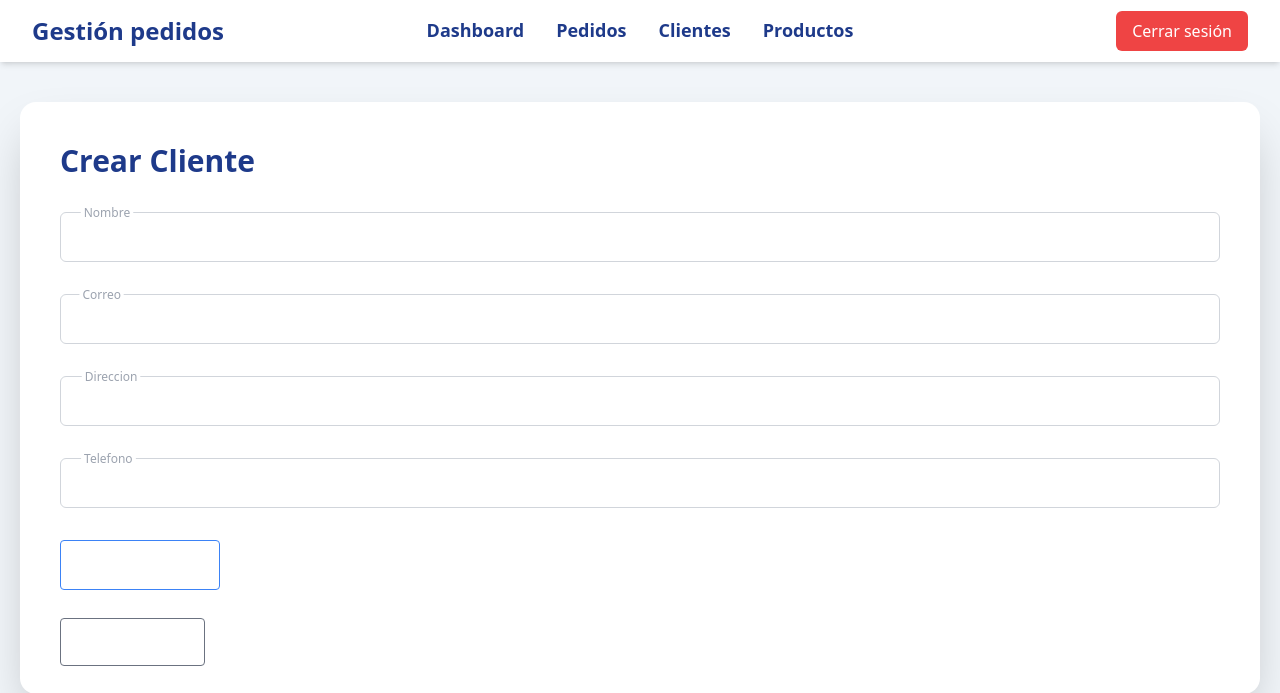
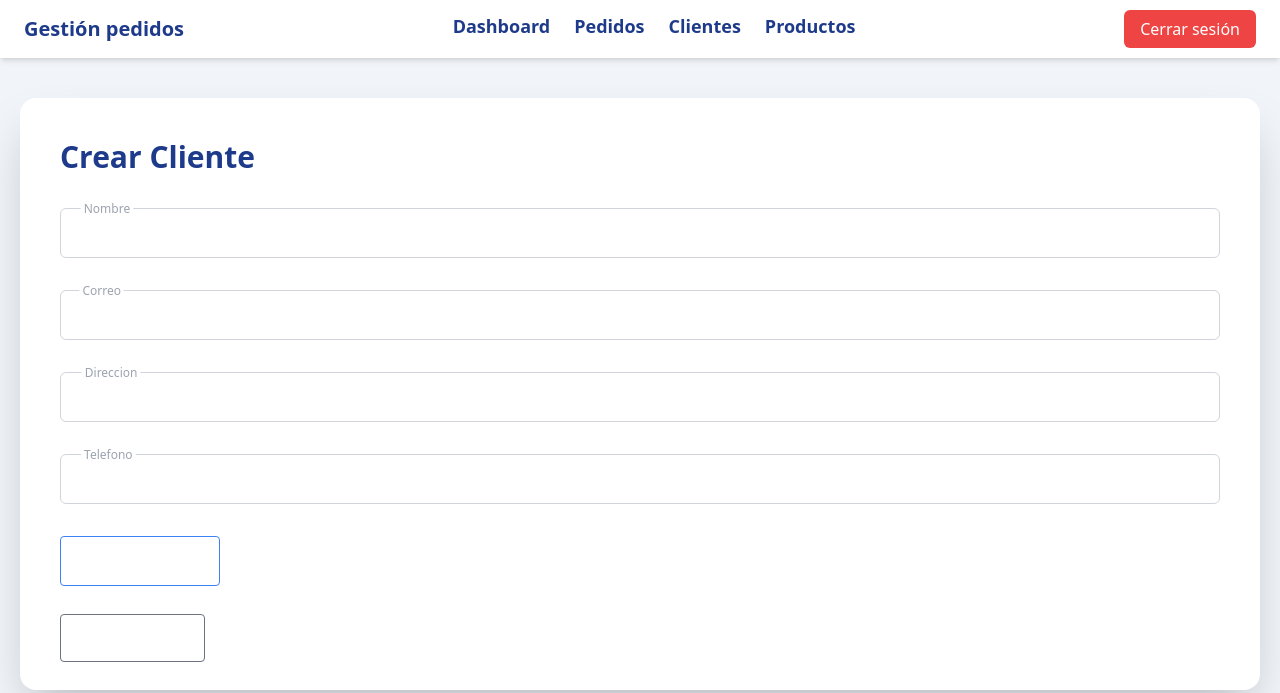
Before and after one commit to LechugaCuantica/gestion_pedidos_v4_jwt, a Django app: template clientes/templates/clientes/crear_cliente.html in a window 1280 px wide. Shown: the top 693 px of the page. Run offline with Django 5.2, Linux system fonts and the light colour scheme; the template is opened without the code that fills it: values that come from a table or form of the project are taken from there, others are empty; some libraries are stand-ins or nearby versions.

Commit message:
Update navbar.html

```diff
--- a/templates/navbar.html
+++ b/templates/navbar.html
@@ -1,23 +1,68 @@
-    <nav class="header sticky top-0 bg-white shadow-md flex items-center justify-between px-8 py-02 z-100">
-        <h1 class="w-3/12 text-2xl font-bold">
-            <a href="{% url "dashboard" %}" class="h-6 w-auto hover:text-blue-500 text-blue-900 duration-200">
+<nav class="sticky top-0 bg-white shadow-md z-50">
+  <div class="flex items-center justify-between px-6 py-3">
+
+    <!-- Logo -->
+    <h1 class="text-xl font-bold">
+      <a href="{% url 'dashboard' %}" class="text-blue-900 hover:text-blue-500 duration-200">
         Gestión pedidos
       </a>
     </h1>
 
-        <nav class="nav font-semibold text-lg">
-            <div class="flex items-center">
-                <a class="p-4 border-b-2  {% if request.resolver_match.url_name == 'dashboard' %} border-blue-500 border-opacity-100 text-blue-500 {% else %} border-transparent hover:border-blue-500 border-opacity-0 hover:border-opacity-100 hover:text-blue-500 text-blue-900 {% endif %} duration-200 cursor-pointer" href="{% url "dashboard" %}">Dashboard</a>
-                <a class="p-4 border-b-2  {% if request.resolver_match.url_name == 'listar_pedidos' %} border-blue-500 border-opacity-100 text-blue-500 {% else %} border-transparent hover:border-blue-500 border-opacity-0 hover:border-opacity-100 hover:text-blue-500 text-blue-900 {% endif %} duration-200 cursor-pointer" href="{% url "listar_pedidos" %}">Pedidos</a>
-                <a class="p-4 border-b-2  {% if request.resolver_match.url_name == 'listar_clientes' %} border-blue-500 border-opacity-100 text-blue-500 {% else %} border-transparent hover:border-blue-500 border-opacity-0 hover:border-opacity-100 hover:text-blue-500 text-blue-900 {% endif %} duration-200 cursor-pointer" href="{% url "listar_clientes" %}">Clientes</a>
-                <a class="p-4 border-b-2  {% if request.resolver_match.url_name == 'listar_productos' %} border-blue-500 border-opacity-100 text-blue-500 {% else %} border-transparent hover:border-blue-500 border-opacity-0 hover:border-opacity-100 hover:text-blue-500 text-blue-900 {% endif %} duration-200 cursor-pointer" href="{% url "listar_productos" %}">Productos</a>
+    <!-- Botón hamburguesa (mobile) -->
+    <button id="menu-btn" class="block md:hidden text-blue-900 focus:outline-none">
+      ☰
+    </button>
+
+    <!-- Menú desktop -->
+    <div class="hidden md:flex items-center space-x-6 font-semibold text-lg">
+      <a class="pb-1 border-b-2 {% if request.resolver_match.url_name == 'dashboard' %} border-blue-500 text-blue-500 {% else %} border-transparent hover:border-blue-500 hover:text-blue-500 text-blue-900 {% endif %} duration-200"
+         href="{% url 'dashboard' %}">Dashboard</a>
+
+      <a class="pb-1 border-b-2 {% if request.resolver_match.url_name == 'listar_pedidos' %} border-blue-500 text-blue-500 {% else %} border-transparent hover:border-blue-500 hover:text-blue-500 text-blue-900 {% endif %} duration-200"
+         href="{% url 'listar_pedidos' %}">Pedidos</a>
+
+      <a class="pb-1 border-b-2 {% if request.resolver_match.url_name == 'listar_clientes' %} border-blue-500 text-blue-500 {% else %} border-transparent hover:border-blue-500 hover:text-blue-500 text-blue-900 {% endif %} duration-200"
+         href="{% url 'listar_clientes' %}">Clientes</a>
+
+      <a class="pb-1 border-b-2 {% if request.resolver_match.url_name == 'listar_productos' %} border-blue-500 text-blue-500 {% else %} border-transparent hover:border-blue-500 hover:text-blue-500 text-blue-900 {% endif %} duration-200"
+         href="{% url 'listar_productos' %}">Productos</a>
     </div>
-        </nav>
 
-        <div class="w-3/12 flex justify-end">
-            {% comment %} boton de logout {% endcomment %}
+    <!-- Logout desktop -->
+    <div class="hidden md:block">
       <a href="{% url 'logout' %}" class="px-4 py-2 bg-red-500 hover:bg-red-600 text-white rounded-md duration-200">
         Cerrar sesión
       </a>
     </div>
+  </div>
+
+  <!-- Menú mobile -->
+  <div id="mobile-menu" class="hidden flex-col px-6 pb-4 md:hidden font-semibold text-lg transition-all duration-500">
+    <a class="py-2 {% if request.resolver_match.url_name == 'dashboard' %} text-blue-500 {% else %} text-blue-900 hover:text-blue-500 {% endif %}"
+       href="{% url 'dashboard' %}">Dashboard</a>
+
+    <a class="py-2 {% if request.resolver_match.url_name == 'listar_pedidos' %} text-blue-500 {% else %} text-blue-900 hover:text-blue-500 {% endif %}"
+       href="{% url 'listar_pedidos' %}">Pedidos</a>
+
+    <a class="py-2 {% if request.resolver_match.url_name == 'listar_clientes' %} text-blue-500 {% else %} text-blue-900 hover:text-blue-500 {% endif %}"
+       href="{% url 'listar_clientes' %}">Clientes</a>
+
+    <a class="py-2 {% if request.resolver_match.url_name == 'listar_productos' %} text-blue-500 {% else %} text-blue-900 hover:text-blue-500 {% endif %}"
+       href="{% url 'listar_productos' %}">Productos</a>
+
+    <a href="{% url 'logout' %}" class="mt-3 px-4 py-2 bg-red-500 hover:bg-red-600 text-white rounded-md text-center">
+      Cerrar sesión
+    </a>
+  </div>
 </nav>
+
+<!-- Script para toggle -->
+<script>
+  const btn = document.getElementById('menu-btn');
+  const menu = document.getElementById('mobile-menu');
+
+  btn.addEventListener('click', () => {
+    menu.classList.toggle('hidden');
+    menu.classList.toggle('flex');
+  });
+</script>
```
Lines whose indentation alone changed are shown as unchanged.
